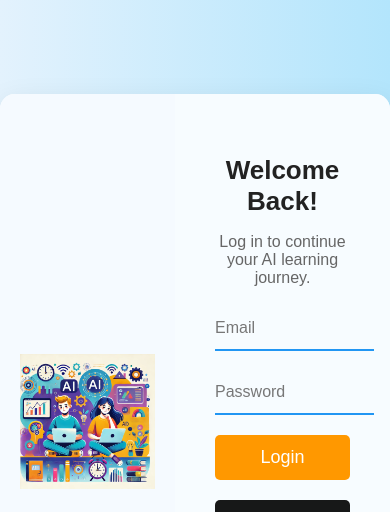
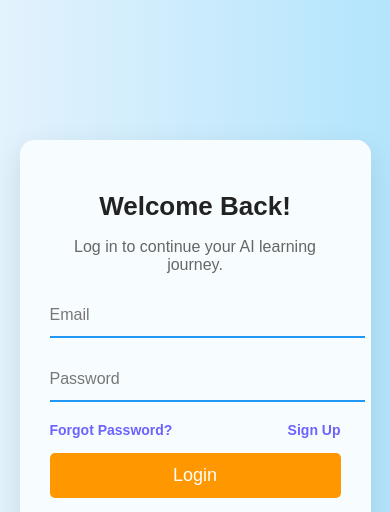
Before and after one commit to pujasreyaa/uploginpage, a plain HTML site: page index.html in a window 390 px wide. Shown: the top 512 px of the page. Drawn offline with Linux system fonts and the light colour scheme.

Commit message:
Updated login page UI and styling

```diff
--- a/index.html
+++ b/index.html
@@ -22,13 +22,19 @@
             <!-- Login Form -->
             <form action="#" method="POST">
                 <div class="input-box">
-                    <input type="email" id="email" required>
+                    <input type="email" id="email" name="email" required autocomplete="email" aria-label="Email">
                     <label for="email">Email</label>
                 </div>
 
                 <div class="input-box">
-                    <input type="password" id="password" required>
+                    <input type="password" id="password" name="password" required autocomplete="current-password" aria-label="Password">
                     <label for="password">Password</label>
+                </div>
+
+                <!-- Forgot Password & Sign Up -->
+                <div class="forgot-signup">
+                    <a href="#">Forgot Password?</a>
+                    <a href="#">Sign Up</a>
                 </div>
 
                 <button type="submit" class="login-btn">Login</button>
@@ -37,13 +43,13 @@
             <!-- Social Login Buttons -->
             <div class="social-login">
                 <button class="google-btn">
-                    <img src="assets/google-icon.png" alt="Google"> Continue with Google
+                    <img src="assets/google-icon.png" alt="Google Logo"> Continue with Google
                 </button>
                 <button class="facebook-btn">
-                    <img src="assets/facebook-icon.png" alt="Facebook"> Continue with Facebook
+                    <img src="assets/facebook-icon.png" alt="Facebook Logo"> Continue with Facebook
                 </button>
                 <button class="apple-btn">
-                    <img src="assets/apple-icon.png" alt="Apple"> Continue with Apple
+                    <img src="assets/apple-icon.png" alt="Apple Logo"> Continue with Apple
                 </button>
             </div>
         </div>
--- a/style.css
+++ b/style.css
@@ -13,6 +13,7 @@ body {
 /* Container Layout */
 .container {
     display: flex;
+    flex-wrap: wrap; /* Responsive behavior */
     width: 900px;
     background: #ffffff; /* White background */
     border-radius: 15px;
@@ -105,6 +106,27 @@ body {
     background: #fb8c00; /* Slightly darker orange */
 }
 
+/* Forgot Password & Sign Up */
+.forgot-signup {
+    display: flex;
+    justify-content: space-between;
+    align-items: center;
+    margin: 15px 0;
+    font-size: 14px;
+}
+
+.forgot-signup a {
+    text-decoration: none;
+    color: #6c63ff;
+    font-weight: bold;
+    transition: 0.3s;
+}
+
+.forgot-signup a:hover {
+    text-decoration: underline;
+    color: #ff9800;
+}
+
 /* Social Login Buttons */
 .social-login {
     margin-top: 20px;
@@ -112,7 +134,7 @@ body {
 
 .social-login button {
     width: 100%;
-    padding: 10px;
+    padding: 12px;
     display: flex;
     align-items: center;
     justify-content: center;
@@ -159,3 +181,19 @@ body {
 .apple-btn:hover {
     background: #dcdcdc;
 }
+
+/* Responsive Design */
+@media (max-width: 768px) {
+    .container {
+        flex-direction: column;
+        width: 90%;
+    }
+
+    .image-section {
+        display: none; /* Hide image section on smaller screens */
+    }
+
+    .login-section {
+        padding: 30px;
+    }
+}
```
